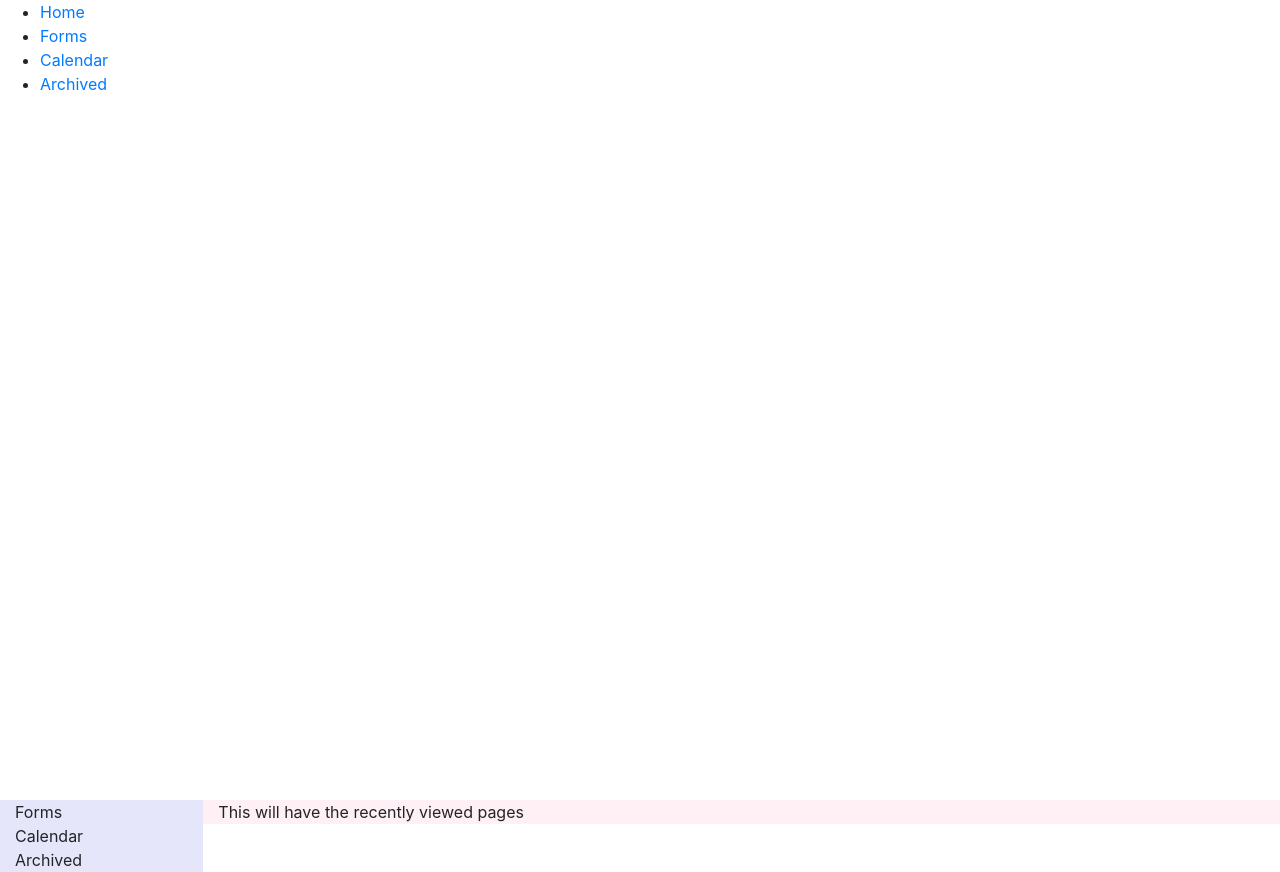
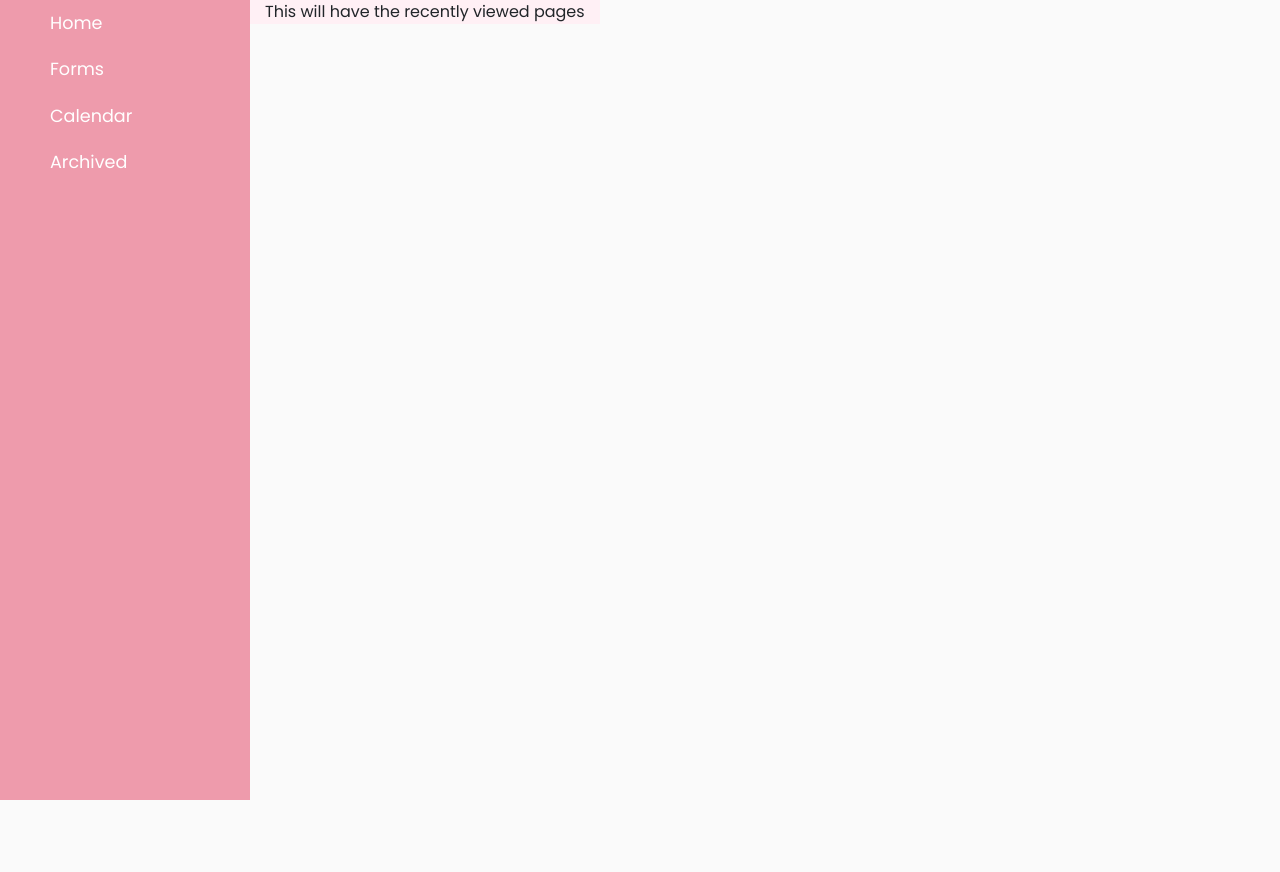
Before and after one commit to EldritchCrow/MITRProject, a plain HTML site: page Public/index.html in a window 1280 px wide. After the commit the page ends 800 px from the top, so only its background shows below. Drawn offline with nearby package versions, Linux system fonts and the light colour scheme.

Commit message:
Improved but not finished side nav

```diff
--- a/Public/Resources/CSS/master.css
+++ b/Public/Resources/CSS/master.css
@@ -1,7 +1,18 @@
+@import "https://fonts.googleapis.com/css?family=Poppins:300,400,500,600,700";
+body{
+    font-family: 'Poppins', sans-serif;
+    background: #fafafa;
+}
+a, a:hover, a:focus {
+    color: inherit;
+    text-decoration: none;
+    transition: all 0.3s;
+}
 #sideNav{
     padding-right: 0px;
     border-right: 0px;
     margin-right: 0px;
+
 }
 #recentContent{
     padding-left: 0px;
@@ -17,4 +28,26 @@
     min-width: 250px;
     max-width: 250px;
     min-height: 100vh;
+    color: #fff;
+    background: #ee9bac;
 }
+#sidebar ul{
+    list-style-type: none;
+}
+#sidebar ul p {
+    color: #fff;
+    padding: 10px;
+}
+#sidebar ul.components {
+    padding: 20px 0;
+    border-bottom: 1px solid #47748b;
+}
+#sidebar ul li a:hover {
+    color: #7386D5;
+    background: #fff;
+}
+#sidebar ul li a {
+    padding: 10px;
+    font-size: 1.1em;
+    display: block;
+}
--- a/Public/index.html
+++ b/Public/index.html
@@ -6,6 +6,7 @@
    <title>FONA Weddings Application</title>
 </head>
 <body>
+   <div class="wrapper">
       <nav id='sidebar'>
             <ul>
                <li class="active">
@@ -23,19 +24,12 @@
             </ul>
       </nav>
       <div id="content">
-
-   </div>
-
-   <div class="row">
-      <div id="sideNav" class="col-sm-2">
-         <div class="col-sm-12" style="background-color:lavender;">Forms</div>
-         <div class="col-sm-12" style="background-color:lavender;">Calendar</div>
-         <div class="col-sm-12" style="background-color:lavender;">Archived</div>
-      </div>
-      <div id="recentContent" class="col-sm-10">
+         <div id="recentContent">
             <div class="col-sm-12" style="background-color:lavenderblush;">This will have the recently viewed pages</div>
          </div>
       </div>
+   </div>
+
    <script src="https://code.jquery.com/jquery-3.4.1.min.js" integrity="sha256-CSXorXvZcTkaix6Yvo6HppcZGetbYMGWSFlBw8HfCJo=" crossorigin="anonymous"></script>
    <script src="https://stackpath.bootstrapcdn.com/bootstrap/4.4.1/js/bootstrap.min.js" integrity="sha384-wfSDF2E50Y2D1uUdj0O3uMBJnjuUD4Ih7YwaYd1iqfktj0Uod8GCExl3Og8ifwB6" crossorigin="anonymous"></script>
    <script src="resources/fonaApp.js"></script>
```
Lines whose indentation alone changed are shown as unchanged.
